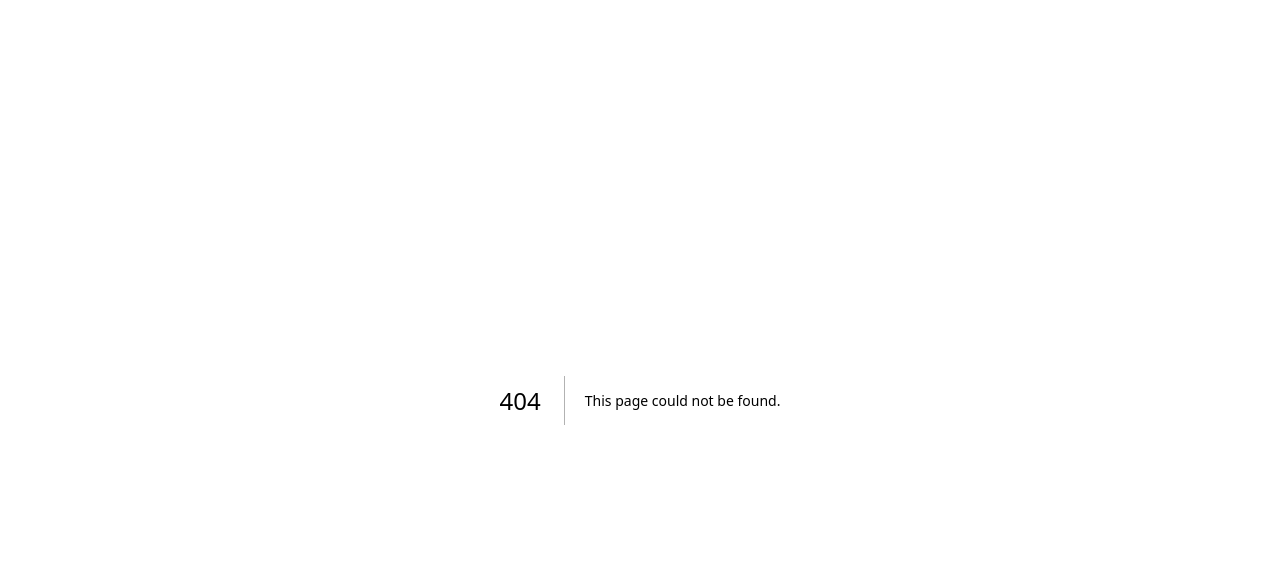
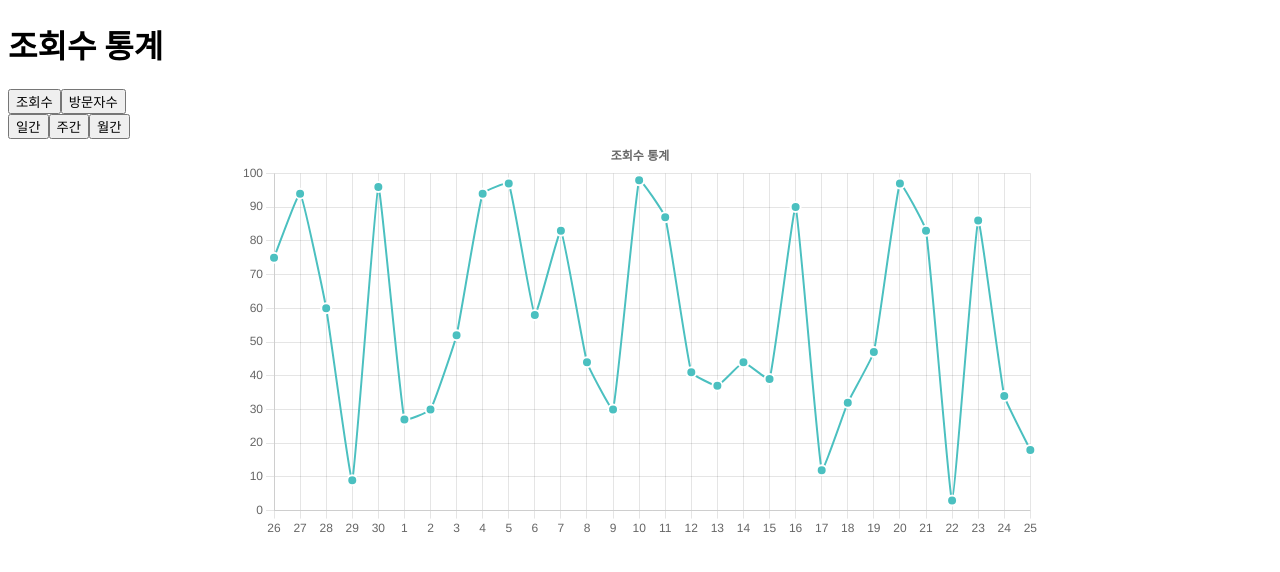
Before and after one commit to ncc-final-group/postsmith-blog, a Next.js app: page /stat in a window 1280 px wide. Before the commit this address had no page. Shown: the top 572 px of the page. Built offline with nearby package versions, Linux system fonts and the light colour scheme.

Commit message:
FEAT: 조회수, 방문자수 통계 추가

```diff
--- /dev/null
+++ b/components/StatsChart.tsx
@@ -0,0 +1,245 @@
+import { useEffect, useState } from 'react';
+import {
+  Chart as ChartJS,
+  CategoryScale,
+  LinearScale,
+  PointElement,
+  LineElement,
+  Title,
+  Tooltip,
+  Legend
+} from 'chart.js';
+import { Line } from 'react-chartjs-2';
+
+ChartJS.register(
+  CategoryScale,
+  LinearScale,
+  PointElement,
+  LineElement,
+  Title,
+  Tooltip,
+  Legend
+);
+
+interface StatsData {
+  date: string;
+  views: number;
+  visitors: number;
+}
+
+type PeriodType = 'daily' | 'weekly' | 'monthly';
+type StatType = 'views' | 'visitors';
+
+export default function StatsChart() {
+  const [statsData, setStatsData] = useState<StatsData[]>([]);
+  const [period, setPeriod] = useState<PeriodType>('daily');
+  const [statType, setStatType] = useState<StatType>('views');
+
+  useEffect(() => {
+    const fetchStats = async () => {
+      try {
+        const response = await fetch('/api/stats');
+        const data = await response.json();
+        setStatsData(data);
+      } catch (error) {
+        console.error('Failed to fetch stats:', error);
+      }
+    };
+
+    fetchStats();
+  }, []);
+
+  // 날짜를 YYYY-MM-DD 형식으로 포맷팅하는 함수
+  const formatDate = (date: Date): string => {
+    const year = date.getFullYear();
+    const month = String(date.getMonth() + 1).padStart(2, '0');
+    const day = String(date.getDate()).padStart(2, '0');
+    return `${year}-${month}-${day}`;
+  };
+
+  // 날짜에서 일(day)만 추출하는 함수
+  const getDayFromDate = (dateStr: string) => {
+    return new Date(dateStr).getDate().toString();
+  };
+
+  // 날짜에서 "MM월" 형식의 문자열을 반환하는 함수
+  const getMonthLabel = (dateStr: string) => {
+    const date = new Date(dateStr);
+    return `${date.getMonth() + 1}월`;
+  };
+
+  // 주차 계산 함수
+  const getWeekLabel = (dateStr: string) => {
+    const date = new Date(dateStr);
+    const startOfYear = new Date(date.getFullYear(), 0, 1);
+    const weekNumber = Math.ceil((((date.getTime() - startOfYear.getTime()) / 86400000) + startOfYear.getDay() + 1) / 7);
+    return `${weekNumber}주차`;
+  };
+
+  // 기간별 데이터 처리
+  const processDataByPeriod = () => {
+    if (period === 'daily') {
+      // 최근 30일 데이터만 사용하고 날짜별로 합산
+      const dailyData = statsData.reduce((acc: { [key: string]: { views: number; visitors: number } }, curr) => {
+        const date = new Date(curr.date);
+        const dateKey = formatDate(date);
+        if (!acc[dateKey]) {
+          acc[dateKey] = { views: 0, visitors: 0 };
+        }
+        acc[dateKey].views += curr.views;
+        acc[dateKey].visitors += curr.visitors;
+        return acc;
+      }, {});
+
+      // 최근 30일의 날짜 배열 생성
+      const today = new Date();
+      const last30Days = Array.from({ length: 30 }, (_, i) => {
+        const date = new Date(today);
+        date.setDate(date.getDate() - (29 - i));
+        return formatDate(date);
+      });
+
+      return {
+        labels: last30Days.map(date => getDayFromDate(date)),
+        data: last30Days.map(date => (dailyData[date]?.[statType] || 0))
+      };
+    } else if (period === 'weekly') {
+      // 최근 15주 데이터
+      const weeklyData = statsData.reduce((acc: { [key: string]: { views: number; visitors: number } }, curr) => {
+        const weekKey = getWeekLabel(curr.date);
+        if (!acc[weekKey]) {
+          acc[weekKey] = { views: 0, visitors: 0 };
+        }
+        acc[weekKey].views += curr.views;
+        acc[weekKey].visitors += curr.visitors;
+        return acc;
+      }, {});
+
+      const weeks = Object.keys(weeklyData).slice(-15);
+      return {
+        labels: weeks,
+        data: weeks.map(week => weeklyData[week][statType])
+      };
+    } else {
+      // 최근 12개월 데이터
+      const monthlyData = statsData.reduce((acc: { [key: string]: { views: number; visitors: number } }, curr) => {
+        const monthKey = getMonthLabel(curr.date);
+        if (!acc[monthKey]) {
+          acc[monthKey] = { views: 0, visitors: 0 };
+        }
+        acc[monthKey].views += curr.views;
+        acc[monthKey].visitors += curr.visitors;
+        return acc;
+      }, {});
+
+      const months = Object.keys(monthlyData).slice(-12);
+      return {
+        labels: months,
+        data: months.map(month => monthlyData[month][statType])
+      };
+    }
+  };
+
+  const processedData = processDataByPeriod();
+
+  const chartData = {
+    labels: processedData.labels,
+    datasets: [
+      {
+        data: processedData.data,
+        backgroundColor: 'rgba(75, 192, 192, 0.6)',
+        borderColor: 'rgba(75, 192, 192, 1)',
+        borderWidth: 2,
+        pointRadius: 5,
+        pointBackgroundColor: 'rgba(75, 192, 192, 1)',
+        pointBorderColor: '#fff',
+        pointBorderWidth: 2,
+        pointHoverRadius: 7,
+        pointHoverBackgroundColor: 'rgba(75, 192, 192, 1)',
+        pointHoverBorderColor: '#fff',
+        pointHoverBorderWidth: 2,
+        tension: 0.1,
+        fill: false
+      },
+    ],
+  };
+
+  const options = {
+    responsive: true,
+    plugins: {
+      legend: {
+        display: false,
+      },
+      title: {
+        display: true,
+        text: statType === 'views' ? '조회수 통계' : '방문자수 통계',
+      },
+      tooltip: {
+        callbacks: {
+          label: function(context: any) {
+            return `${statType === 'views' ? '조회수' : '방문자수'}: ${context.parsed.y}`;
+          }
+        }
+      }
+    },
+    scales: {
+      x: {
+        grid: {
+          display: true,
+          drawOnChartArea: true,
+        },
+      },
+      y: {
+        beginAtZero: true,
+      },
+    },
+  };
+
+  const buttonStyle = "px-4 py-2 text-sm font-medium rounded-md transition-colors";
+  const activeButtonStyle = "bg-teal-500 text-white";
+  const inactiveButtonStyle = "bg-gray-100 text-gray-700 hover:bg-gray-200";
+
+  return (
+    <div>
+      <div className="flex justify-between mb-4">
+        <div className="space-x-2">
+          <button
+            className={`${buttonStyle} ${statType === 'views' ? activeButtonStyle : inactiveButtonStyle}`}
+            onClick={() => setStatType('views')}
+          >
+            조회수
+          </button>
+          <button
+            className={`${buttonStyle} ${statType === 'visitors' ? activeButtonStyle : inactiveButtonStyle}`}
+            onClick={() => setStatType('visitors')}
+          >
+            방문자수
+          </button>
+        </div>
+        <div className="space-x-2">
+          <button
+            className={`${buttonStyle} ${period === 'daily' ? activeButtonStyle : inactiveButtonStyle}`}
+            onClick={() => setPeriod('daily')}
+          >
+            일간
+          </button>
+          <button
+            className={`${buttonStyle} ${period === 'weekly' ? activeButtonStyle : inactiveButtonStyle}`}
+            onClick={() => setPeriod('weekly')}
+          >
+            주간
+          </button>
+          <button
+            className={`${buttonStyle} ${period === 'monthly' ? activeButtonStyle : inactiveButtonStyle}`}
+            onClick={() => setPeriod('monthly')}
+          >
+            월간
+          </button>
+        </div>
+      </div>
+      <div style={{ width: '100%', maxWidth: '800px', margin: '0 auto' }}>
+        <Line data={chartData} options={options} />
+      </div>
+    </div>
+  );
+}
--- a/package.json
+++ b/package.json
@@ -13,17 +13,21 @@
     "prestart": "npm run build"
   },
   "dependencies": {
+    "chart.js": "^4.4.9",
     "clsx": "^2.1.1",
     "lucide-react": "^0.511.0",
     "next": "15.3.2",
     "postcss": "^8.5.3",
     "react": "^19.0.0",
+    "react-chartjs-2": "^5.3.0",
     "react-dom": "^19.0.0"
   },
   "devDependencies": {
     "@eslint/eslintrc": "^3",
     "@tailwindcss/postcss": "^4.1.6",
-    "@types/node": "^20",
+    "@types/estree": "^1.0.7",
+    "@types/json-schema": "^7.0.15",
+    "@types/node": "^20.17.50",
     "@types/react": "^19",
     "@types/react-dom": "^19",
     "eslint": "^9",
--- /dev/null
+++ b/pages/api/stats.ts
@@ -0,0 +1,27 @@
+import { NextApiRequest, NextApiResponse } from 'next';
+
+export default async function handler(req: NextApiRequest, res: NextApiResponse) {
+  if (req.method !== 'GET') {
+    return res.status(405).json({ message: 'Method not allowed' });
+  }
+
+  try {
+    // 임시 데이터 생성 (실제로는 DB에서 가져와야 함)
+    const today = new Date();
+    // 1년치 데이터 생성 (월간 통계를 위해)
+    const last365Days = Array.from({ length: 365 }, (_, i) => {
+      const date = new Date(today);
+      date.setDate(date.getDate() - (364 - i));
+      return {
+        date: date.toISOString().split('T')[0],
+        views: Math.floor(Math.random() * 100), // 임시로 랜덤 데이터 생성
+        visitors: Math.floor(Math.random() * 50) // 방문자수는 조회수보다 적게 설정
+      };
+    });
+
+    res.status(200).json(last365Days);
+  } catch (error) {
+    console.error('Stats API Error:', error);
+    res.status(500).json({ message: 'Internal server error' });
+  }
+}
--- /dev/null
+++ b/pages/stat.tsx
@@ -0,0 +1,17 @@
+import type { NextPage } from 'next';
+import StatsChart from '../components/StatsChart';
+
+const StatPage: NextPage = () => {
+  return (
+    <div className="min-h-screen bg-gray-100">
+      <div className="container mx-auto p-4">
+        <h1 className="text-2xl font-bold mb-4">조회수 통계</h1>
+        <div className="bg-white rounded-lg border border-gray-300 p-4">
+          <StatsChart />
+        </div>
+      </div>
+    </div>
+  );
+};
+
+export default StatPage;
```
Also changed, not shown: pages/dashboard/stats.tsx (added, +17 -0 lines), 1 other file (tests, documents, lock files or other folders).
